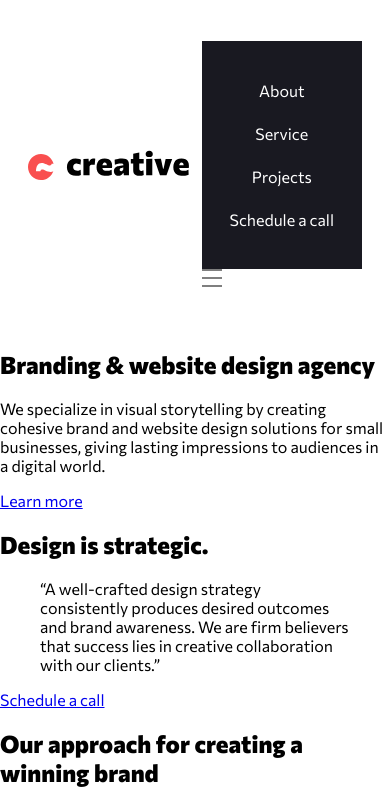
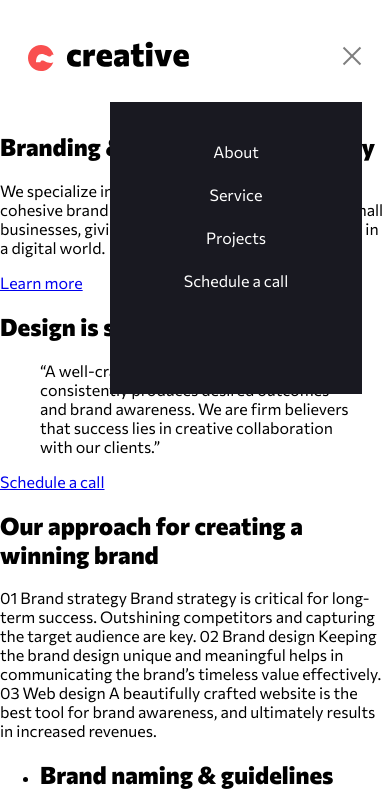
Before and after one commit to jnnrdn/creative-single-page-site, a website: page src/index.html in a window 390 px wide. Both pictures are taken after a click on the link 352 px from the left and 56 px from the top of the page. Shown: the top 806 px of the page. Drawn offline with nearby package versions, Linux system fonts and the light colour scheme; files that its build step writes are made by us from their sources; files whose address does not match are found by name.

Commit message:
Finish mobile nav function and style it

```diff
--- a/src/js/script.js
+++ b/src/js/script.js
@@ -1,8 +1,11 @@
 function toggleMobile() {
-var x = document.getElementById("myNav");
-  if (x.style.display === "block") {
-    x.style.display = "none";
+  var x = document.getElementById('myNav')
+  var icon = document.getElement
+  if (x.style.display === 'block') {
+    x.style.display = 'none'
+    x.classList.remove('open')
   } else {
-    x.style.display = "block";
+    x.style.display = 'block'
+    x.classList.add('open')
   }
 }
--- a/src/scss/_nav.scss
+++ b/src/scss/_nav.scss
@@ -1,6 +1,6 @@
 .nav {
-    overflow: hidden;
     position: relative;
+    box-sizing: border-box;
 
     #myNav {
         display: none;
@@ -8,11 +8,16 @@
         padding: 28px;
         box-sizing: border-box;
         text-align: center;
-        z-index: 999999;
+        width: 252px;
+        min-height: 292px;
+        position: absolute;
+        top: 56px;
+        right: 0;
     }
 
     a {
         display: block;
+        margin: 0 auto;
         color: white;
         padding: 12px 0;
         text-decoration: none;
@@ -28,4 +33,8 @@ a.icon {
     background-image: url('../assets/mobile/icon-hamburger.svg');
     background-repeat: no-repeat;
     box-sizing: border-box;
+
+    .open + & {
+        background-image: url('../assets/mobile/icon-cross.svg');
+    }
 }
```
